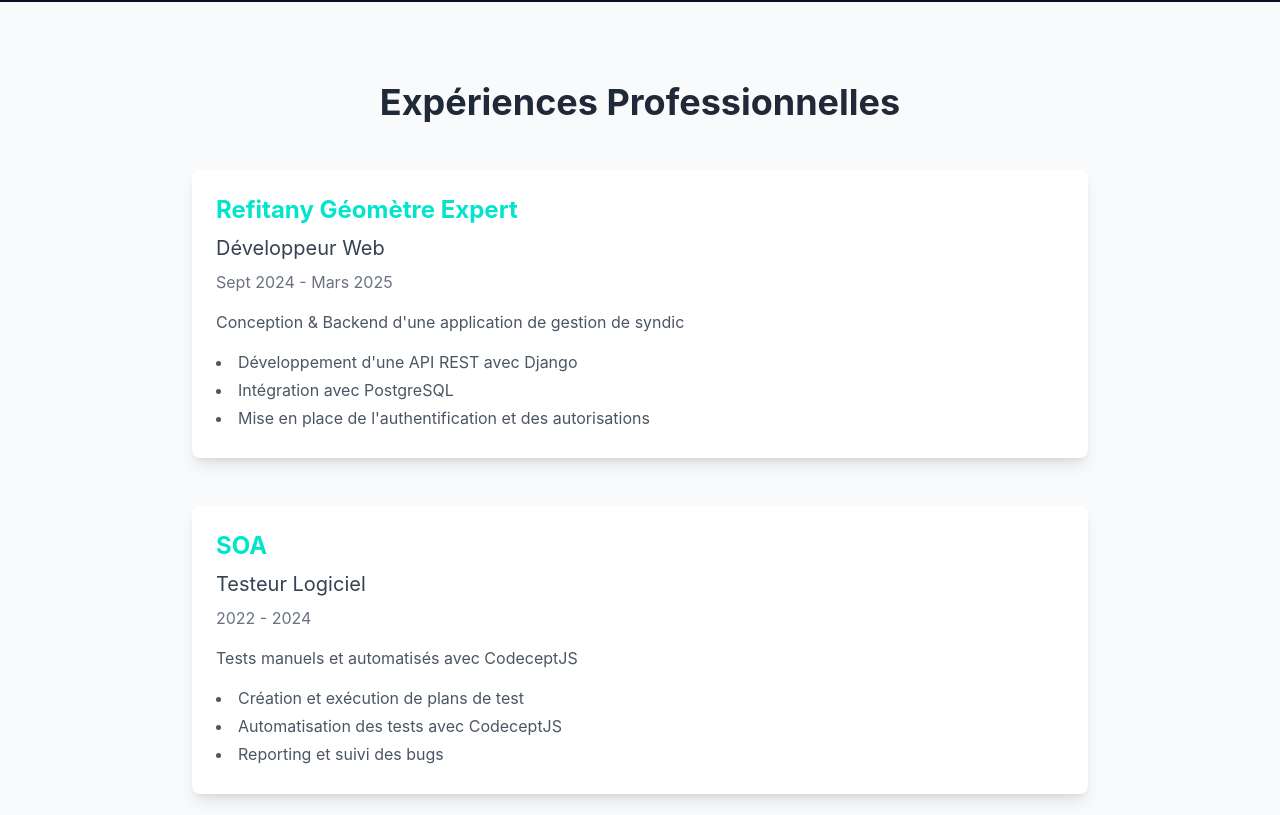
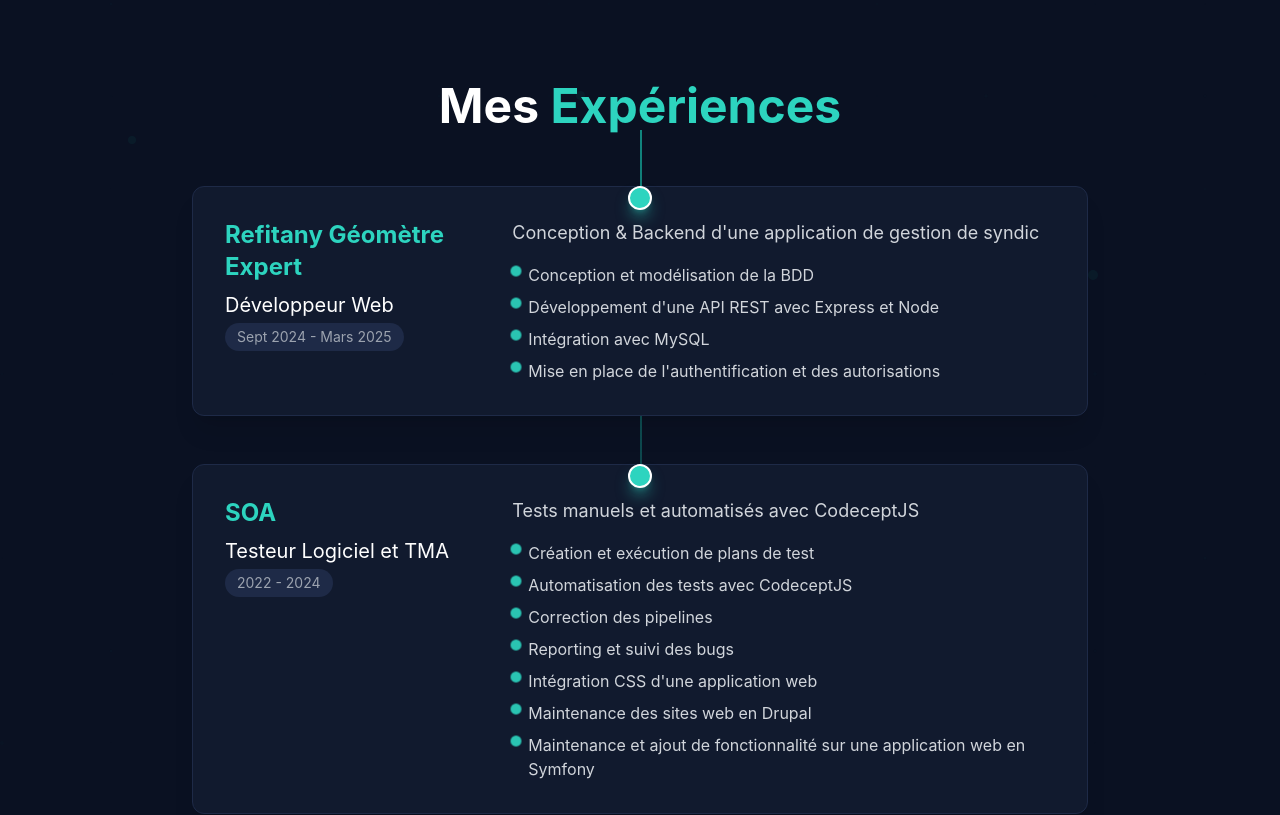
Before and after one commit to MarinaAdr/Portfolio, a React (Vite) app: page / in a window 1280 px wide. Shown: the part 2180-2995 px from the top of the page. Built offline with nearby package versions, Linux system fonts and the light colour scheme.

Commit message:
style experience

```diff
--- a/src/components/Experience.tsx
+++ b/src/components/Experience.tsx
@@ -1,4 +1,4 @@
-import React from 'react';
+import React, { useState } from 'react';
 import { motion } from 'framer-motion';
 import { useInView } from 'react-intersection-observer';
 
@@ -9,64 +9,250 @@
     period: "Sept 2024 - Mars 2025",
     description: "Conception & Backend d'une application de gestion de syndic",
     tasks: [
-      "Développement d'une API REST avec Django",
-      "Intégration avec PostgreSQL",
+      "Conception et modélisation de la BDD",
+      "Développement d'une API REST avec Express et Node",
+      "Intégration avec MySQL",
       "Mise en place de l'authentification et des autorisations",
     ]
   },
   {
     company: "SOA",
-    position: "Testeur Logiciel",
+    position: "Testeur Logiciel et TMA",
     period: "2022 - 2024",
     description: "Tests manuels et automatisés avec CodeceptJS",
     tasks: [
       "Création et exécution de plans de test",
       "Automatisation des tests avec CodeceptJS",
+      "Correction des pipelines",
       "Reporting et suivi des bugs",
+      "Intégration CSS d'une application web",
+      "Maintenance des sites web en Drupal",
+      "Maintenance et ajout de fonctionnalité sur une application web en Symfony",
     ]
   }
 ];
 
 const Experience = () => {
+  const [activeIndex, setActiveIndex] = useState(null);
+
   const [ref, inView] = useInView({
-    triggerOnce: true,
+    triggerOnce: false,
     threshold: 0.1
   });
 
+  const [titleRef, titleInView] = useInView({
+    triggerOnce: false,
+    threshold: 0.1
+  });
+
+  // Animation variants
+  const titleVariants = {
+    hidden: { opacity: 0, y: 30 },
+    visible: {
+      opacity: 1,
+      y: 0,
+      transition: {
+        duration: 0.7,
+        ease: "easeOut"
+      }
+    }
+  };
+
+  const containerVariants = {
+    hidden: { opacity: 0 },
+    visible: {
+      opacity: 1,
+      transition: {
+        staggerChildren: 0.2,
+        delayChildren: 0.3
+      }
+    }
+  };
+
+  const itemVariants = {
+    hidden: { opacity: 0, y: 50 },
+    visible: {
+      opacity: 1,
+      y: 0,
+      transition: {
+        type: "spring",
+        stiffness: 100,
+        damping: 12
+      }
+    }
+  };
+
+  const taskVariants = {
+    hidden: { opacity: 0, x: -20 },
+    visible: i => ({
+      opacity: 1,
+      x: 0,
+      transition: {
+        delay: i * 0.1,
+        duration: 0.5,
+        ease: "easeOut"
+      }
+    })
+  };
+
+  // Decorative elements
+  const decorativeElements = [
+    { x: "10%", y: "15%", size: 8, delay: 0.1 },
+    { x: "85%", y: "30%", size: 10, delay: 0.2 },
+    { x: "20%", y: "75%", size: 12, delay: 0.3 },
+    { x: "75%", y: "80%", size: 6, delay: 0.4 },
+    { x: "45%", y: "10%", size: 9, delay: 0.5 },
+  ];
+
   return (
-    <section id="experience" className="py-20 bg-gray-50 dark:bg-gray-800" ref={ref}>
-      <div className="container mx-auto px-4">
-        <h2 className="text-4xl font-bold text-center mb-12 text-gray-800 dark:text-white">
-          Expériences Professionnelles
+    <section id="experience" className="py-20 bg-[#0a1122] relative overflow-hidden">
+      {/* Decorative elements */}
+      {decorativeElements.map((element, index) => (
+        <motion.div
+          key={index}
+          className="absolute rounded-full bg-teal-500/10"
+          style={{
+            left: element.x,
+            top: element.y,
+            width: `${element.size}px`,
+            height: `${element.size}px`,
+          }}
+          initial={{ opacity: 0, scale: 0 }}
+          animate={inView ? {
+            opacity: 0.6,
+            scale: 1,
+            transition: {
+              delay: element.delay,
+              duration: 0.8,
+              ease: "easeOut"
+            }
+          } : { opacity: 0, scale: 0 }}
+        />
+      ))}
+
+      {/* Decorative vertical line */}
+      <motion.div
+        className="absolute left-1/2 top-32 bottom-20 w-0.5 bg-gradient-to-b from-teal-500/70 via-teal-500/30 to-transparent"
+        initial={{ scaleY: 0, opacity: 0 }}
+        animate={inView ? { scaleY: 1, opacity: 1 } : { scaleY: 0, opacity: 0 }}
+        transition={{ duration: 1.2, ease: "easeOut" }}
+        style={{ transformOrigin: "top" }}
+      />
+
+      {/* Decorative gradient backdrop */}
+      <div className="absolute inset-0 bg-gradient-radial from-teal-500/5 via-transparent to-transparent opacity-30" />
+
+      <div className="container mx-auto px-6 relative z-10" ref={ref}>
+        <div className="flex flex-col items-center justify-center">
+          {/* Title */}
+          <motion.div
+            ref={titleRef}
+            variants={titleVariants}
+            initial="hidden"
+            animate={titleInView ? "visible" : "hidden"}
+            className="text-center mb-14"
+          >
+            <h2 className="text-5xl font-bold text-white">
+              Mes <span className="text-teal-400">Expériences</span>
             </h2>
+          </motion.div>
 
-        <div className="max-w-4xl mx-auto">
+          {/* Experiences */}
+          <motion.div
+            variants={containerVariants}
+            initial="hidden"
+            animate={inView ? "visible" : "hidden"}
+            className="w-full max-w-4xl mx-auto space-y-12"
+          >
             {experiences.map((exp, index) => (
               <motion.div
                 key={index}
-              initial={{ opacity: 0, x: -20 }}
-              animate={inView ? { opacity: 1, x: 0 } : {}}
-              transition={{ duration: 0.6, delay: index * 0.2 }}
-              className="mb-12 bg-white dark:bg-gray-700 rounded-lg shadow-lg p-6 hover:shadow-xl transition-shadow duration-300"
+                variants={itemVariants}
+                whileHover={{ scale: 1.02 }}
+                className="relative"
               >
-              <h3 className="text-2xl font-bold text-primary dark:text-primary-light mb-2">
+                {/* Timeline dot */}
+                <motion.div
+                  className="absolute left-1/2 -ml-3 h-6 w-6 rounded-full bg-teal-400 shadow-lg shadow-teal-400/50 border-2 border-white z-10"
+                  initial={{ scale: 0 }}
+                  animate={inView ? { scale: 1 } : { scale: 0 }}
+                  transition={{ delay: 0.2 + index * 0.2, duration: 0.5 }}
+                />
+
+                {/* Card */}
+                <motion.div
+                  onMouseEnter={() => setActiveIndex(index)}
+                  onMouseLeave={() => setActiveIndex(null)}
+                  className="bg-[#111a2e] rounded-xl shadow-xl p-8 border border-[#1e2a47] hover:border-teal-400 transition-all duration-300"
+                >
+                  <div className="flex flex-col md:flex-row md:justify-between md:items-start gap-4">
+                    {/* Left side */}
+                    <div className="md:w-1/3">
+                      <h3 className="text-2xl font-bold text-teal-400 mb-2">
                         {exp.company}
                       </h3>
-              <p className="text-xl text-gray-700 dark:text-gray-200 mb-2">
+                      <p className="text-xl text-white mb-1">
                         {exp.position}
                       </p>
-              <p className="text-gray-500 dark:text-gray-300 mb-4">
+                      <p className="text-gray-400 mb-4 inline-block px-3 py-1 rounded-full bg-[#1e2a47] text-sm">
                         {exp.period}
                       </p>
-              <p className="text-gray-600 dark:text-gray-300 mb-4">
+                    </div>
+
+                    {/* Right side */}
+                    <div className="md:w-2/3">
+                      <p className="text-gray-300 mb-4 text-lg">
                         {exp.description}
                       </p>
-              <ul className="list-disc list-inside text-gray-600 dark:text-gray-300">
+                      <ul className="space-y-2">
                         {exp.tasks.map((task, taskIndex) => (
-                  <li key={taskIndex} className="mb-1">{task}</li>
+                          <motion.li
+                            key={taskIndex}
+                            custom={taskIndex}
+                            variants={taskVariants}
+                            initial="hidden"
+                            animate={activeIndex === index || inView ? "visible" : "hidden"}
+                            className="flex items-start gap-2 text-gray-300"
+                          >
+                            <div className="flex-shrink-0 pt-1">
+                              <motion.div
+                                className="h-2 w-2 rounded-full bg-teal-400"
+                                animate={{ scale: [1, 1.5, 1], opacity: [0.7, 1, 0.7] }}
+                                transition={{ duration: 2, repeat: Infinity }}
+                              />
+                            </div>
+                            <span>{task}</span>
+                          </motion.li>
                         ))}
                       </ul>
+                    </div>
+                  </div>
                 </motion.div>
+              </motion.div>
+            ))}
+          </motion.div>
+        </div>
+      </div>
+
+      {/* Animated dotted background */}
+      <div className="absolute inset-0 flex items-center justify-center opacity-5 z-0">
+        <div className="grid grid-cols-12 gap-8 w-full h-full">
+          {Array(120).fill(0).map((_, i) => (
+            <motion.div
+              key={i}
+              className="w-1 h-1 rounded-full bg-teal-500"
+              initial={{ opacity: 0.1, scale: 0 }}
+              animate={{
+                opacity: Math.random() * 0.5 + 0.2,
+                scale: Math.random() * 0.6 + 0.4,
+                transition: {
+                  delay: Math.random() * 2,
+                  duration: Math.random() * 2 + 1,
+                  repeat: Infinity,
+                  repeatType: "reverse"
+                }
+              }}
+            />
           ))}
         </div>
       </div>
```
Lines whose indentation alone changed are shown as unchanged.
